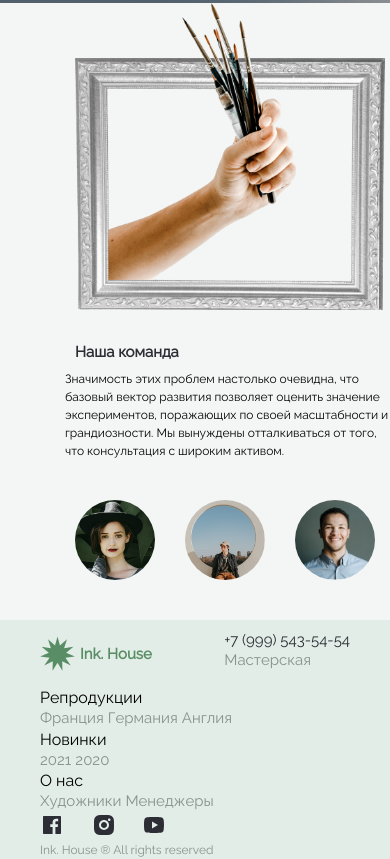
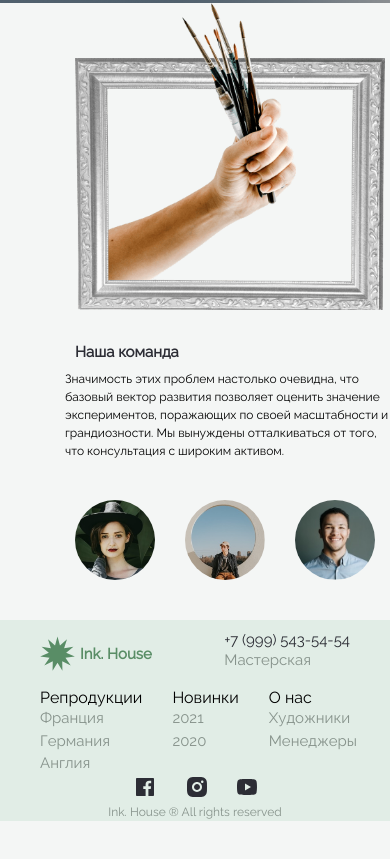
Before and after one commit to KLadisova/house-landing, a plain HTML site: page index.html in a window 390 px wide. Shown: the part 1933-2792 px from the top of the page. After the commit the page ends 2754 px from the top, so only its background shows below. Drawn offline with Linux system fonts and the light colour scheme; grey boxes are pictures that could not be loaded.

Commit message:
Fixed adaptive layout (footer)

```diff
--- a/index.html
+++ b/index.html
@@ -323,8 +323,7 @@
         </div>
       </div>
     </div>
-    <div class="footer510">
-      <!-- <div class="footer510-info"> -->
+    <div class="footer510 container">
       <div class="footer510-contacts">
         <div class="ink-house-footer510">
           <img src="svg/Star 1.svg" class="team-jpg" alt="star" />
@@ -336,7 +335,6 @@
         </div>
       </div>
       <div class="footer510-context">
-          <div class="footer510-guide">
         <div class="footer510-flex">
           <p class="blck-txt">Репродукции</p>
           <a class="grey-txt" href="">Франция</a>
@@ -354,8 +352,6 @@
           <a class="grey-txt" href="">Менеджеры</a>
         </div>
       </div>
-        </div>
-      <!-- </div> -->
       <div class="footer510-logo">
         <div class="social-network">
           <a href="#" class="a-social icon"
@@ -409,7 +405,6 @@
           </a>
         </div>
         <p class="grey-txt-logo">Ink. House ® All rights reserved</p>
-
       </div>
     </div>
     <div class="footer320">
--- a/style.css
+++ b/style.css
@@ -778,6 +778,7 @@ header {
   .footer510-logo {
     display: flex;
     flex-direction: column;
+    align-items: center;
     max-width: 310px;
     width: 100%;
     margin: 0 auto;
```
Lines whose indentation alone changed are shown as unchanged.
